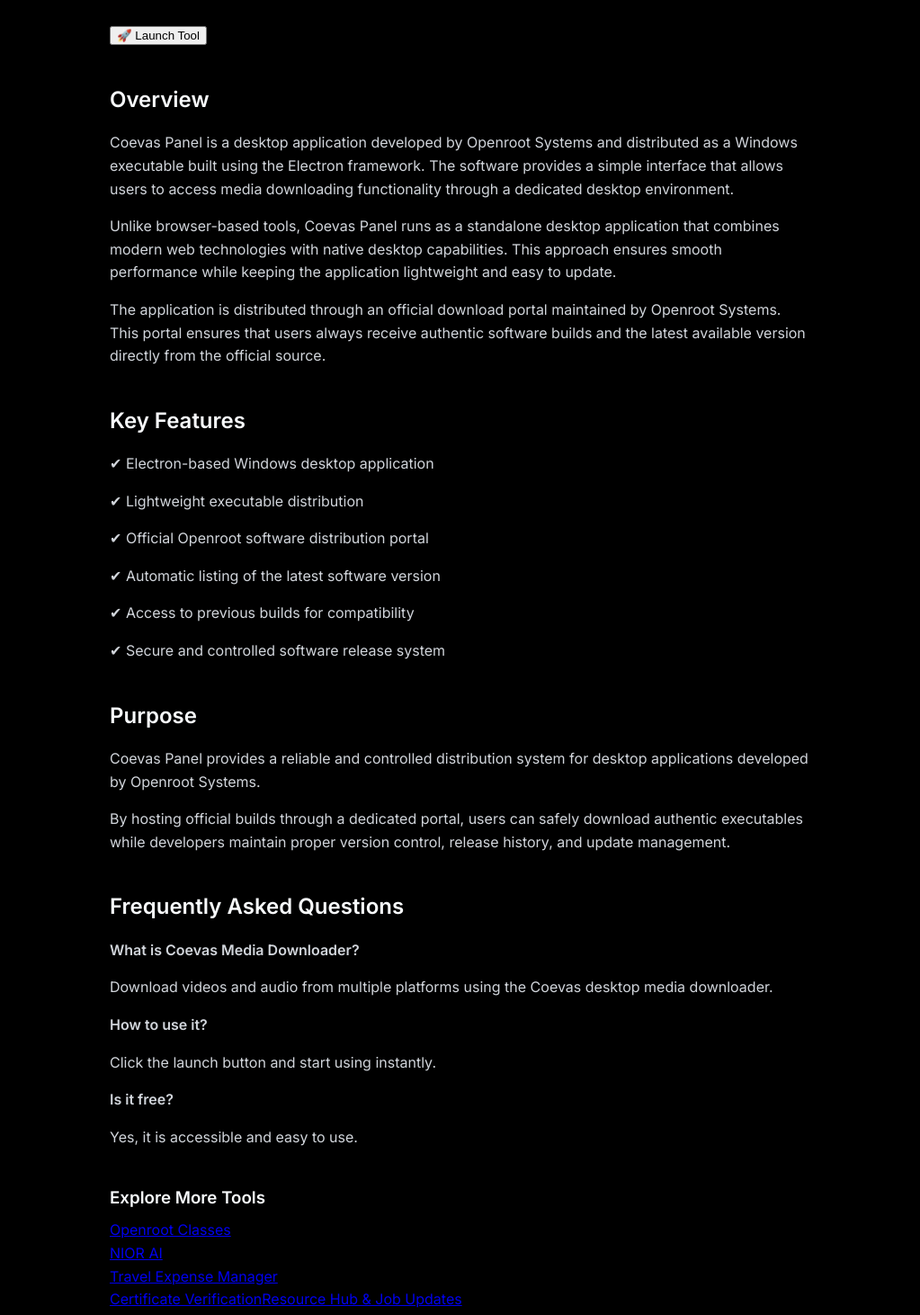
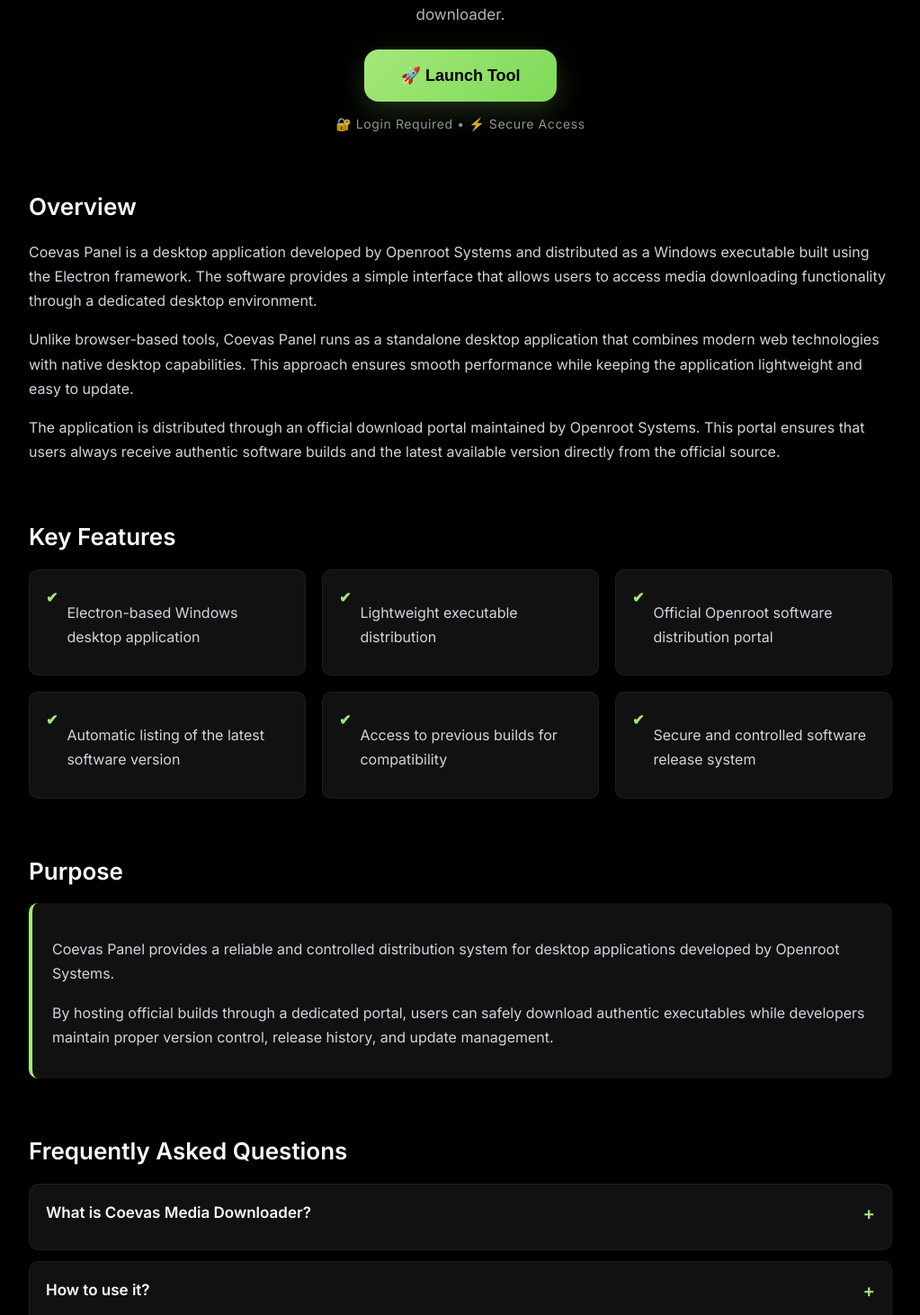
Before and after one commit to COMEONSOM/openroot-web, a React (Vite) app: page /software/coevas-media-downloader in a window 1280 px wide. Shown: the part 247-1709 px from the top of the page at 90% size, without its empty margins (128-1151 px from the left). Built offline with nearby package versions, Linux system fonts and the light colour scheme; no server answers.

Commit message:
fixed styling issues

```diff
--- a/src/components/styles/softwarePage.css
+++ b/src/components/styles/softwarePage.css
@@ -1,141 +1,262 @@
 /* ================================
-   KEY FEATURES GRID
+   MAIN CONTAINER
+================================ */
+
+.softwareContainer {
+  max-width: 1000px;
+  margin: auto;
+  padding: 60px 20px;
+}
+
+/* ================================
+   HERO SECTION
+================================ */
+
+.softwareHero {
+  text-align: center;
+  margin-bottom: 40px;
+}
+
+.softwareHero h1 {
+  font-size: 38px;
+  margin-bottom: 10px;
+}
+
+.softwareDesc {
+  font-size: 17px;
+  opacity: 0.85;
+  max-width: 750px;
+  margin: auto;
+  line-height: 1.6;
+}
+
+/* ================================
+   BUTTON
+================================ */
+
+/* CTA BUTTON */
+
+.launchBtn {
+  margin-top: 25px;
+  padding: 18px 40px;
+  border-radius: 16px;
+  border: none;
+  background: linear-gradient(135deg, #a3e87b, #7ed957);
+  font-weight: 700;
+  font-size: 18px;
+  cursor: pointer;
+  transition: all 0.3s ease;
+  display: inline-flex;
+  align-items: center;
+  gap: 10px;
+  box-shadow: 0 10px 30px rgba(163, 232, 123, 0.2);
+}
+
+.launchBtn {
+  position: relative;
+  overflow: hidden;
+}
+
+.launchBtn::after {
+  content: "";
+  position: absolute;
+  width: 0;
+  height: 0;
+  background: rgba(255,255,255,0.2);
+  border-radius: 50%;
+  top: 50%;
+  left: 50%;
+  transform: translate(-50%, -50%);
+  transition: width 0.4s, height 0.4s;
+}
+
+.launchBtn:hover::after {
+  width: 300px;
+  height: 300px;
+}
+
+/* NOTE TEXT (NOW PREMIUM) */
+
+.launchNote {
+  margin-top: 14px;
+  font-size: 14px;
+  color: #aaa;
+  letter-spacing: 0.6px;
+  opacity: 0.85;
+}
+/* ================================
+   SECTIONS
+================================ */
+
+.softwareSection {
+  margin-top: 60px;
+}
+
+.softwareSection h2 {
+  font-size: 26px;
+  margin-bottom: 15px;
+}
+
+/* ================================
+   OVERVIEW TEXT
+================================ */
+
+.overviewText {
+  font-size: 16px;
+  line-height: 1.8;
+  color: #ddd;
+}
+
+/* ================================
+   FEATURES GRID
 ================================ */
 
 .featuresGrid {
-  max-width: 100%;
-  margin: 20px auto;
-  text-align: left;
-  line-height: 1.8;
-
   display: grid;
-  grid-template-columns: 1fr;
-  gap: 10px 40px;
+  grid-template-columns: repeat(auto-fit, minmax(260px, 1fr));
+  gap: 18px;
 }
 
-/* Bigger screens */
+/* FEATURE CARD */
 
-@media (min-width: 900px) {
-  .featuresGrid {
-    grid-template-columns: 1fr 1fr;
-  }
+.featureCard {
+  background: #111;
+  border-radius: 10px;
+  padding: 18px;
+  display: flex;
+  align-items: flex-start;
+  gap: 10px;
+  border: 1px solid rgba(255,255,255,0.05);
+  transition: 0.3s;
 }
 
-.softwareContainer{
-max-width:1100px;
-margin:auto;
-padding:60px 20px;
+.featureCard:hover {
+  transform: translateY(-3px);
+  border-color: #a3e87b;
 }
 
-.softwareHeader{
-text-align:center;
+.featureIcon {
+  color: #a3e87b;
+  font-weight: bold;
 }
 
-.softwareHeader h1{
-font-size:42px;
-margin-bottom:10px;
+/* ================================
+   PURPOSE BOX
+================================ */
+
+.purposeBox {
+  background: #111;
+  padding: 22px;
+  border-radius: 10px;
+  line-height: 1.8;
+  border-left: 4px solid #a3e87b;
+  color: #ddd;
 }
 
-.softwareDesc{
-font-size:18px;
-opacity:.85;
-max-width:800px;
-margin:auto;
+/* ================================
+   FAQ SECTION
+================================ */
+
+.softwareSection p {
+  margin-bottom: 10px;
+  line-height: 1.7;
 }
 
-.launchBtn{
-margin-top:30px;
-padding:16px 32px;
-border-radius:12px;
-border:none;
-background:#a3e87b;
-font-weight:700;
-font-size:17px;
-cursor:pointer;
-transition:0.3s;
+/* ================================
+   INTERNAL LINKS (SUBTLE)
+================================ */
+
+.softwareSection a {
+  font-size: 14px;
+  opacity: 0.7;
+  text-decoration: none;
+  display: inline-block;
+  margin-bottom: 6px;
+  transition: 0.2s;
 }
 
-.launchBtn:hover{
-transform:translateY(-3px);
-box-shadow:0 10px 25px rgba(0,0,0,.2);
+.softwareSection a:hover {
+  opacity: 1;
+  color: #a3e87b;
 }
 
-.launchNote{
-font-size:13px;
-opacity:.6;
-margin-top:8px;
-}
+/* ================================
+   MOBILE
+================================ */
 
-.softwareSection{
-margin-top:70px;
-}
+@media (max-width: 768px) {
 
-.softwareSection h2{
-font-size:28px;
-margin-bottom:20px;
-}
+  .softwareHero h1 {
+    font-size: 30px;
+  }
 
-.overviewText{
-line-height:1.8;
-font-size:16px;
-max-width:900px;
-}
+  .softwareDesc {
+    font-size: 15px;
+  }
 
-/* FEATURES */
-
-.featuresGrid{
-display:grid;
-grid-template-columns:repeat(auto-fit,minmax(250px,1fr));
-gap:20px;
-}
-
-.featureCard{
-background:#111;
-border-radius:12px;
-padding:20px;
-display:flex;
-gap:10px;
-border:1px solid rgba(255,255,255,.05);
-transition:.3s;
-}
-
-.featureCard:hover{
-transform:translateY(-4px);
-border-color:#a3e87b;
-}
-
-.featureIcon{
-color:#a3e87b;
-font-weight:bold;
-}
-
-/* PURPOSE */
-
-.purposeBox{
-background:#111;
-padding:25px;
-border-radius:12px;
-line-height:1.8;
-border-left:4px solid #a3e87b;
-}
-
-/* MOBILE */
-
-@media (max-width:768px){
-
-.softwareHeader h1{
-font-size:32px;
-}
-
-.softwareDesc{
-font-size:16px;
-}
+  .softwareSection h2 {
+    font-size: 22px;
+  }
 
 }
 
-.softwareHero {
+/* ================================
+   INTERACTIVE FAQ
+================================ */
+
+.faqSection {
+  margin-top: 60px;
+}
+
+/* FAQ ITEM */
+
+.faqItem {
+  background: #111;
+  border-radius: 10px;
+  padding: 16px 18px;
+  margin-bottom: 12px;
+  cursor: pointer;
+  border: 1px solid rgba(255,255,255,0.05);
+  transition: 0.3s;
+}
+
+.faqItem:hover {
+  border-color: #a3e87b;
+}
+
+/* QUESTION */
+
+.faqQuestion {
   display: flex;
-  flex-direction: column;
+  justify-content: space-between;
   align-items: center;
-  text-align: center;
+  font-weight: 600;
+  font-size: 17px;
 }
+
+/* ICON */
+
+.faqIcon {
+  font-size: 20px;
+  color: #a3e87b;
+}
+
+/* ANSWER (hidden by default) */
+
+.faqAnswer {
+  max-height: 0;
+  overflow: hidden;
+  opacity: 0;
+  transition: all 0.3s ease;
+  margin-top: 8px;
+  font-size: 15px;
+  line-height: 1.6;
+  color: #ccc;
+}
+
+/* ACTIVE STATE */
+
+.faqItem.active .faqAnswer {
+  max-height: 200px;
+  opacity: 1;
+}
--- a/src/data/softwareContent.ts
+++ b/src/data/softwareContent.ts
@@ -1,4 +1,6 @@
 import { SoftwareContent } from "../types/software";
+import "../components/styles/softwarePage.css";
+
 
 export const softwareContent: Record<string, SoftwareContent> = {
 
--- a/src/pages/SoftwarePage.tsx
+++ b/src/pages/SoftwarePage.tsx
@@ -1,8 +1,10 @@
 import { useParams } from "react-router-dom";
+import { useState } from "react";
 import { softwareList } from "../data/softwareList";
 import { softwareContent } from "../data/softwareContent";
 import { Helmet } from "react-helmet-async";
 import { SoftwareContent } from "../types/software";
+import "../components/styles/softwarePage.css";
 
 export default function SoftwarePage() {
 
@@ -28,169 +30,164 @@
 
   const url = `https://openroot.in/software/${tool.slug}`;
 
+  // 🔥 FIX: LAUNCH FUNCTION ADDED
+  const launch = () => {
+    try {
+
+      const isLoggedIn =
+        localStorage.getItem("isLoggedIn") === "true";
+
+      if (!isLoggedIn) {
+        alert("⚠️ Please log in first to access this tool.");
+        return;
+      }
+
+      const userUID =
+        sessionStorage.getItem("openrootUserUID") ||
+        localStorage.getItem("openrootUserUID");
+
+      const finalURL = new URL(tool.url);
+
+      if (userUID && !finalURL.searchParams.has("uid")) {
+        finalURL.searchParams.set("uid", encodeURIComponent(userUID));
+      }
+
+      window.location.href = finalURL.toString();
+
+    } catch (error) {
+      console.error("Tool launch failed:", error);
+    }
+  };
+
+  const [activeIndex, setActiveIndex] = useState<number | null>(null);
+
+  const toggleFAQ = (index: number) => {
+    setActiveIndex(activeIndex === index ? null : index);
+  };
+
+
   return (
-    <div style={{ padding: "60px", maxWidth: "900px", margin: "auto" }}>
+    <div className="softwareContainer">
 
       <Helmet>
-
-        {/* 🔥 TITLE (CTR BOOST) */}
         <title>{`${tool.name} – Free Tool by Openroot Systems`}</title>
 
-        {/* 🔥 META DESCRIPTION */}
         <meta
           name="description"
           content={tool.seoDescription || tool.description}
         />
 
-        {/* 🔥 CANONICAL */}
         <link rel="canonical" href={url} />
 
-        {/* 🔥 OPEN GRAPH */}
         <meta property="og:title" content={`${tool.name} | Openroot`} />
         <meta property="og:description" content={tool.description} />
         <meta property="og:type" content="website" />
         <meta property="og:url" content={url} />
         <meta property="og:image" content="https://openroot.in/assets/company-icon.png" />
 
-        {/* 🔥 TWITTER */}
         <meta name="twitter:card" content="summary_large_image" />
         <meta name="twitter:title" content={tool.name} />
         <meta name="twitter:description" content={tool.description} />
         <meta name="twitter:image" content="https://openroot.in/assets/company-icon.png" />
-
-        {/* 🔥 SOFTWARE SCHEMA */}
-        <script type="application/ld+json">
-          {JSON.stringify({
-            "@context": "https://schema.org",
-            "@type": "SoftwareApplication",
-            name: tool.name,
-            description: tool.description,
-            applicationCategory: "Utility",
-            operatingSystem: "Web",
-            url
-          })}
-        </script>
-
-        {/* 🔥 FAQ SCHEMA */}
-        <script type="application/ld+json">
-          {JSON.stringify({
-            "@context": "https://schema.org",
-            "@type": "FAQPage",
-            mainEntity: [
-              {
-                "@type": "Question",
-                name: `What is ${tool.name}?`,
-                acceptedAnswer: {
-                  "@type": "Answer",
-                  text: tool.description
-                }
-              },
-              {
-                "@type": "Question",
-                name: `How to use ${tool.name}?`,
-                acceptedAnswer: {
-                  "@type": "Answer",
-                  text: "Click on launch tool button and start using instantly."
-                }
-              },
-              {
-                "@type": "Question",
-                name: `Is ${tool.name} free?`,
-                acceptedAnswer: {
-                  "@type": "Answer",
-                  text: "Yes, this tool is designed for easy access and usability."
-                }
-              }
-            ]
-          })}
-        </script>
-
-        {/* 🔥 BREADCRUMB SCHEMA */}
-        <script type="application/ld+json">
-          {JSON.stringify({
-            "@context": "https://schema.org",
-            "@type": "BreadcrumbList",
-            itemListElement: [
-              {
-                "@type": "ListItem",
-                position: 1,
-                name: "Home",
-                item: "https://openroot.in"
-              },
-              {
-                "@type": "ListItem",
-                position: 2,
-                name: "Software",
-                item: "https://openroot.in/software"
-              },
-              {
-                "@type": "ListItem",
-                position: 3,
-                name: tool.name,
-                item: url
-              }
-            ]
-          })}
-        </script>
-
       </Helmet>
 
       {/* HERO */}
-      <header>
+      <header className="softwareHero">
         <h1>{tool.name}</h1>
-        <p>{tool.description}</p>
+        <p className="softwareDesc">{tool.description}</p>
 
-        <button style={{ marginTop: "20px" }}>
+        <button className="launchBtn" onClick={launch}>
           🚀 Launch Tool
         </button>
+
+        <p className="launchNote">
+          🔐 Login Required • ⚡ Secure Access
+        </p>
       </header>
 
-      {/* 🔥 OVERVIEW (MAIN SEO CONTENT) */}
-      <section style={{ marginTop: "40px" }}>
+      {/* OVERVIEW */}
+      <section className="softwareSection">
         <h2>Overview</h2>
-        {formatText(content.overview)}
+        <div className="overviewText">
+          {formatText(content.overview)}
+        </div>
       </section>
 
-      {/* 🔥 FEATURES */}
+      {/* FEATURES */}
       {content.features.length > 0 && (
-        <section style={{ marginTop: "40px" }}>
+        <section className="softwareSection">
           <h2>Key Features</h2>
-          {content.features.map((f: string, i: number) => (
-            <p key={i}>✔ {f}</p>
-          ))}
+
+          <div className="featuresGrid">
+            {content.features.map((f: string, i: number) => (
+              <div key={i} className="featureCard">
+                <span className="featureIcon">✔</span>
+                <p>{f}</p>
+              </div>
+            ))}
+          </div>
         </section>
       )}
 
-      {/* 🔥 PURPOSE */}
+      {/* PURPOSE */}
       {content.purpose && (
-        <section style={{ marginTop: "40px" }}>
+        <section className="softwareSection">
           <h2>Purpose</h2>
-          {formatText(content.purpose)}
+
+          <div className="purposeBox">
+            {formatText(content.purpose)}
+          </div>
         </section>
       )}
 
-      {/* 🔥 FAQ UI (VISIBLE = CTR BOOST) */}
-      <section style={{ marginTop: "40px" }}>
+      {/* FAQ */}
+      <section className="softwareSection faqSection">
         <h2>Frequently Asked Questions</h2>
 
-        <p><strong>What is {tool.name}?</strong></p>
-        <p>{tool.description}</p>
+        {[
+          {
+            q: `What is ${tool.name}?`,
+            a: tool.description
+          },
+          {
+            q: "How to use it?",
+            a: "Click the launch button and start using instantly."
+          },
+          {
+            q: "Is it free?",
+            a: "Yes, it is accessible and easy to use."
+          }
+        ].map((item, index) => (
 
-        <p><strong>How to use it?</strong></p>
-        <p>Click the launch button and start using instantly.</p>
+          <div
+            key={index}
+            className={`faqItem ${activeIndex === index ? "active" : ""}`}
+            onClick={() => toggleFAQ(index)}
+          >
+            <div className="faqQuestion">
+              {item.q}
+              <span className="faqIcon">
+                {activeIndex === index ? "−" : "+"}
+              </span>
+            </div>
 
-        <p><strong>Is it free?</strong></p>
-        <p>Yes, it is accessible and easy to use.</p>
+            <div className="faqAnswer">
+              {item.a}
+            </div>
+          </div>
+
+        ))}
+
       </section>
 
-      {/* 🔥 INTERNAL LINKING (CRITICAL FOR RANKING) */}
-      <section style={{ marginTop: "40px" }}>
+      {/* INTERNAL LINKS */}
+      <section className="softwareSection" style={{ fontSize: "12px", opacity: 0.6 }}>
         <h3>Explore More Tools</h3>
 
         <a href="/software/openroot-classes">Openroot Classes</a><br />
         <a href="/software/nior-ai">NIOR AI</a><br />
         <a href="/software/travel-expense-manager">Travel Expense Manager</a><br />
-        <a href="/certificate-verification">Certificate Verification</a>
+        <a href="/certificate-verification">Certificate Verification</a><br />
         <a href="/software/helping-hand">Resource Hub & Job Updates</a><br />
         <a href="/software/openroot-makaut_grade_and_percentage-calculator">Makaut Grade Calculator</a><br />
         <a href="/software/coevas-media-downloader">Coevas Media Downloader</a><br />
```
